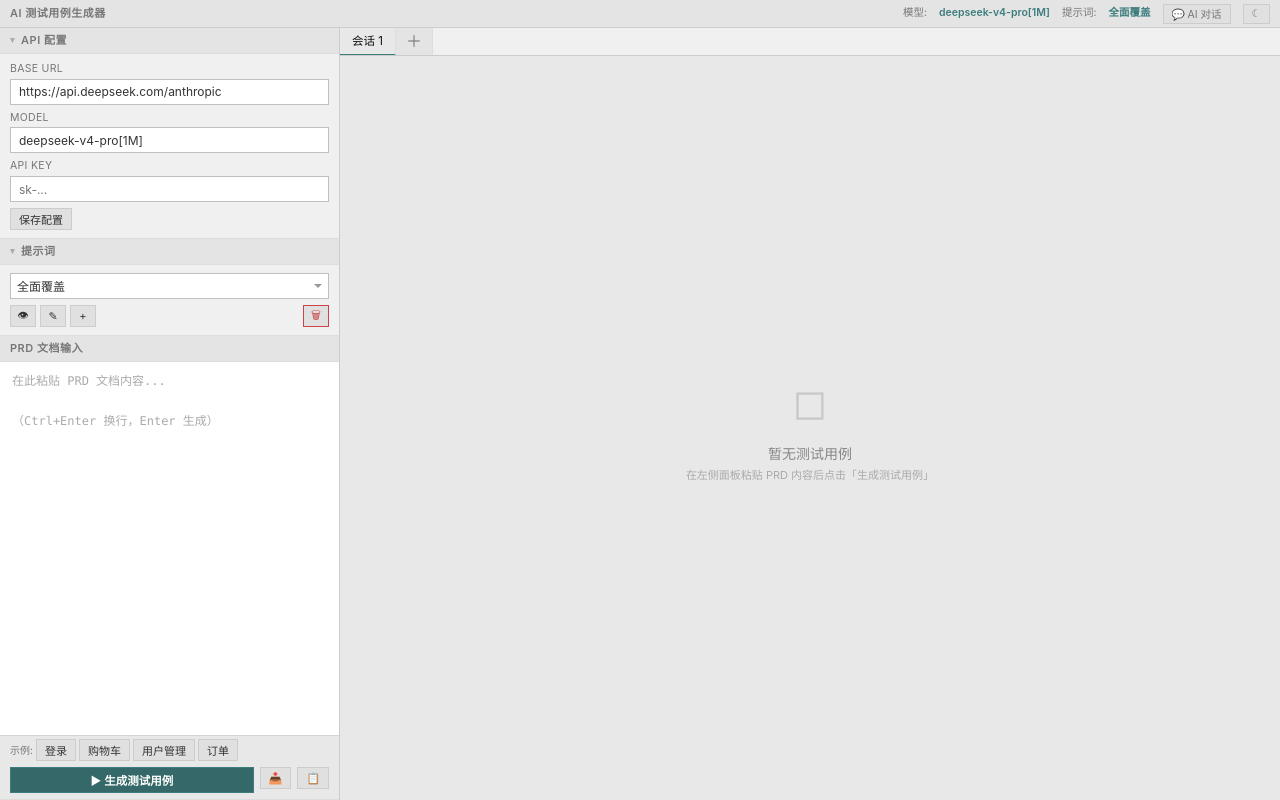
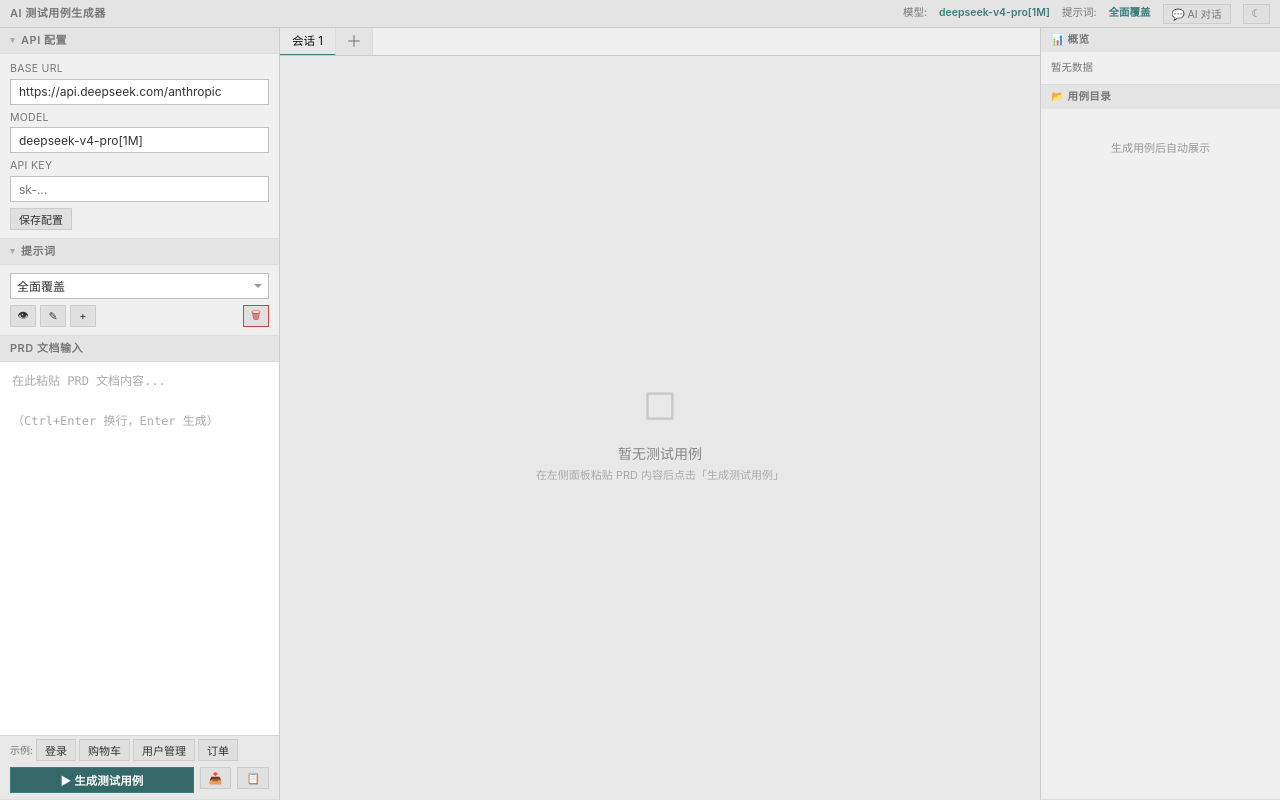
Before and after one commit to Liu-jiahui0303/AiTestCaseGen, a Flask app: page / in a window 1280 px wide. Run offline with Flask 3, Linux system fonts and the light colour scheme.

Commit message:
fix：修复新建会话带入旧上下文 & 新增右侧用例详情面板
  - 修复：新建会话（+）后对话带上个会话上下文 → activeSessionId 持久化到 localStorage
  - 修复：切换/新建会话时流式区域和右侧面板残留旧内容 → 切换到新会话时清空展示区
  - 修复：JSON.stringify 缺闭合括号导致 JS 语法错误 → 补全 }
  - 新增：右侧详情面板（3:5:2 布局），包含用例概览统计、按模块分组目录树、点击查看完整详情
  - 新增：表格行点击高亮联动右侧目录树和详情

```diff
--- a/static/app.js
+++ b/static/app.js
@@ -95,12 +95,17 @@ async function deleteCurrentPrompt(){
 
 // ── 会话管理 ──
 let sessions=[{id:'s1',name:'会话 1',messages:[],testCases:[]}],activeSessionId='s1';
-function loadSessions(){try{const s=localStorage.getItem(STORE_KEY);if(s){const d=JSON.parse(s);if(d.length) sessions=d;}}catch(e){}}
-function saveSessions(){localStorage.setItem(STORE_KEY,JSON.stringify(sessions));}
+function loadSessions(){try{const s=localStorage.getItem(STORE_KEY);if(s){const d=JSON.parse(s);if(d.length){sessions=d;const aid=localStorage.getItem('tcgen_active_sid');if(aid&&sessions.find(s=>s.id===aid))activeSessionId=aid;else activeSessionId=sessions[0].id;}}}catch(e){}}
+function saveSessions(){localStorage.setItem(STORE_KEY,JSON.stringify(sessions));localStorage.setItem('tcgen_active_sid',activeSessionId);}
 function getSession(){return sessions.find(s=>s.id===activeSessionId)||sessions[0];}
 function switchSession(sid){
-  activeSessionId=sid;const s=getSession();
+  activeSessionId=sid;const s=getSession();saveSessions();
   document.querySelectorAll('.session-tab').forEach(t=>t.classList.toggle('active',t.dataset.sid===sid));
+  // 清空流式区域，切到当前会话的状态
+  document.getElementById('streamArea').innerHTML='';document.getElementById('streamArea').style.display='none';
+  document.getElementById('rpTree').innerHTML='<div class="rp-empty">生成用例后自动展示</div>';
+  document.getElementById('rpStats').textContent='暂无数据';
+  document.getElementById('rpDetailSection').style.display='none';
   if(s.testCases.length){
     hideEmpty();document.getElementById('resultCard').style.display='flex';
     renderTable(s.testCases);renderStats(s.testCases,null);
@@ -275,7 +280,7 @@ async function sendChat(){
 }
 
 // ── 表格渲染 ──
-function renderTable(cases){document.getElementById('tableBody').innerHTML=cases.map(tc=>`<tr><td><code>${esc(tc.id)}</code></td><td>${esc(tc.module)}</td><td><strong>${esc(tc.title)}</strong></td><td>${esc(tc.precondition)}</td><td style="white-space:pre-wrap">${esc(tc.steps)}</td><td style="white-space:pre-wrap">${esc(tc.expected)}</td><td><span class="tag tag-type">${esc(tc.type)}</span></td><td><span class="tag ${priTag(tc.priority)}">${esc(tc.priority)}</span></td></tr>`).join('');}
+function renderTable(cases){document.getElementById('tableBody').innerHTML=cases.map((tc,i)=>`<tr onclick="selectCase(${i})" style="cursor:pointer;"><td><code>${esc(tc.id)}</code></td><td>${esc(tc.module)}</td><td><strong>${esc(tc.title)}</strong></td><td>${esc(tc.precondition)}</td><td style="white-space:pre-wrap">${esc(tc.steps)}</td><td style="white-space:pre-wrap">${esc(tc.expected)}</td><td><span class="tag tag-type">${esc(tc.type)}</span></td><td><span class="tag ${priTag(tc.priority)}">${esc(tc.priority)}</span></td></tr>`).join('');buildRightPanel(cases);}
 function priTag(p){if(p==='高')return'tag-high';if(p==='中')return'tag-mid';return'tag-low';}
 function renderStats(cases,usage){
   const bp={},bt={};cases.forEach(tc=>{bp[tc.priority]=(bp[tc.priority]||0)+1;bt[tc.type]=(bt[tc.type]||0)+1;});
@@ -306,6 +311,44 @@ async function copyJSON(){
 const DEMO_TEMPLATES={login:'## 登录功能需求\n\n### 功能概述\n用户通过账号密码登录系统，支持记住密码和忘记密码功能。\n\n### 详细需求\n1. 登录页面包含：账号输入框、密码输入框、记住密码复选框、登录按钮、忘记密码链接\n2. 账号支持手机号（11位）或邮箱格式\n3. 密码要求6-20位，支持字母数字和特殊字符\n4. 连续输错5次密码后账号锁定30分钟\n5. 登录成功后跳转到首页\n6. 勾选"记住密码"后7天内免登录\n7. 点击"忘记密码"跳转到密码重置页面\n\n### 界面要求\n- 登录表单居中显示\n- 输入框下方显示格式校验提示\n- 登录失败时显示错误信息',shopcart:'## 购物车功能需求\n\n### 功能概述\n用户可以将商品加入购物车，支持修改数量、删除、全选、结算等操作。\n\n### 详细需求\n1. 商品详情页点击"加入购物车"，加入成功提示\n2. 购物车页面展示：商品图片、名称、单价、数量（可加减）、小计、全选复选框\n3. 数量最少1，最多为库存量，加减按钮做上下限控制\n4. 支持单个删除和批量删除选中商品\n5. 全选/取消全选，显示已选商品总价\n6. 点击"结算"跳转到订单确认页\n7. 未登录时点击加入购物车弹出登录提示\n\n### 边界条件\n- 库存为0时显示"已售罄"\n- 购物车最多50种不同商品',usermgmt:'## 用户管理功能需求\n\n### 功能概述\n管理员对系统用户进行增删改查操作，支持角色分配和状态管理。\n\n### 详细需求\n1. 用户列表页分页展示，每页20条\n2. 列表包含：用户名、手机号、角色、状态、创建时间、操作\n3. 搜索功能：按用户名/手机号模糊搜索\n4. 新增用户：用户名、手机号、密码、角色\n5. 编辑用户：修改角色和状态\n6. 删除用户：二次确认弹窗\n7. 状态切换：启用/禁用\n8. 用户名唯一性校验\n\n### 权限控制\n- 仅管理员可访问\n- 普通用户提示"权限不足"',order:'## 订单管理功能需求\n\n### 功能概述\n用户查看订单列表、详情，支持取消订单、申请退款。\n\n### 详细需求\n1. 订单列表按时间倒序，支持按状态筛选\n2. 每个订单显示：订单号、商品、金额、状态、时间\n3. 点击进入详情，展示完整商品列表、地址、物流\n4. 待付款支持取消和去支付\n5. 待发货支持申请退款\n6. 已发货支持确认收货\n7. 状态流转：待付款→待发货→已发货→已完成\n\n### 异常场景\n- 支付超时30分钟自动取消\n- 库存不足时支付失败并退款'};
 function loadTemplate(k){const t=DEMO_TEMPLATES[k];if(!t)return;document.getElementById('prdInput').value=t;toast('已加载模板');}
 
+// ── 右侧面板 ──
+function buildRightPanel(cases){
+  // 统计
+  const bp={},bt={};cases.forEach(tc=>{bp[tc.priority]=(bp[tc.priority]||0)+1;bt[tc.type]=(bt[tc.type]||0)+1;});
+  let st=`<b>${cases.length}</b> 条用例 · `;
+  Object.entries(bp).forEach(([k,v])=>{st+=`<span style="margin-right:6px;">${k}优先级 <b>${v}</b></span>`;});
+  document.getElementById('rpStats').innerHTML=st;
+
+  // 目录树：按模块分组
+  const byModule={};cases.forEach((tc,i)=>{const m=tc.module||'未分类';if(!byModule[m])byModule[m]=[];byModule[m].push({...tc,_idx:i});});
+  const tree=document.getElementById('rpTree');
+  tree.innerHTML=Object.entries(byModule).map(([mod,list])=>`<div class="rp-module" onclick="toggleModule(this)"><span class="arrow">▶</span> ${escHtml(mod)} (${list.length})</div>${list.map(c=>`<div class="rp-case show" onclick="selectCase(${c._idx})" data-idx="${c._idx}">${escHtml(c.title)}</div>`).join('')}`).join('');
+}
+
+function toggleModule(el){
+  el.classList.toggle('open');
+  let sib=el.nextElementSibling;
+  while(sib&&sib.classList.contains('rp-case')){sib.style.display=el.classList.contains('open')?'block':'none';sib=sib.nextElementSibling;}
+}
+
+function selectCase(idx){
+  // 高亮树节点
+  document.querySelectorAll('.rp-case').forEach(e=>e.classList.toggle('active',parseInt(e.dataset.idx)===idx));
+  // 高亮表格行
+  document.querySelectorAll('#tableBody tr').forEach((tr,i)=>{tr.classList.toggle('selected',i===idx);if(i===idx)tr.scrollIntoView({behavior:'smooth',block:'center'});});
+  // 显示详情
+  const tc=getSession().testCases[idx];if(!tc)return;
+  const sec=document.getElementById('rpDetailSection');sec.style.display='';
+  document.getElementById('rpDetail').innerHTML=`
+    <div class="rp-detail-label">编号</div><div class="rp-detail-value">${escHtml(tc.id)}</div>
+    <div class="rp-detail-label">标题</div><div class="rp-detail-value">${escHtml(tc.title)}</div>
+    <div class="rp-detail-label">模块</div><div class="rp-detail-value">${escHtml(tc.module)}</div>
+    <div class="rp-detail-label">类型 / 优先级</div><div class="rp-detail-value">${escHtml(tc.type)} · <span class="tag ${priTag(tc.priority)}">${escHtml(tc.priority)}</span></div>
+    <div class="rp-detail-label">前置条件</div><div class="rp-detail-value">${escHtml(tc.precondition)}</div>
+    <div class="rp-detail-label">测试步骤</div><div class="rp-detail-value">${escHtml(tc.steps)}</div>
+    <div class="rp-detail-label">预期结果</div><div class="rp-detail-value">${escHtml(tc.expected)}</div>`;
+}
+
 // ── 前端日志（上报到后端） ──
 function flog(level,msg){
   console.log('[frontend]',msg);
--- a/static/style.css
+++ b/static/style.css
@@ -39,7 +39,25 @@
   .theme-btn{height:20px;padding:0 8px;background:var(--btn-bg);border:1px solid var(--border);color:var(--text-dim);font-size:10.5px;cursor:pointer;font-family:inherit;}
   .theme-btn:hover{color:var(--text);border-color:var(--input-focus);}
   .workspace{display:flex;height:calc(100vh - 28px);}
-  .sidebar{width:340px;min-width:340px;background:var(--panel-bg);border-right:1px solid var(--sidebar-border);display:flex;flex-direction:column;overflow-y:auto;}
+  .sidebar{width:280px;min-width:280px;background:var(--panel-bg);border-right:1px solid var(--sidebar-border);display:flex;flex-direction:column;overflow-y:auto;}
+  .main-content{flex:1;display:flex;flex-direction:column;min-width:0;overflow:hidden;}
+  .right-panel{width:240px;min-width:240px;background:var(--panel-bg);border-left:1px solid var(--sidebar-border);display:flex;flex-direction:column;overflow-y:auto;font-size:11px;}
+  .rp-section{border-bottom:1px solid var(--section-border);}
+  .rp-section-header{height:24px;background:var(--panel-header);padding:0 10px;display:flex;align-items:center;font-size:10.5px;font-weight:600;color:var(--section-header-text);text-transform:uppercase;letter-spacing:.4px;}
+  .rp-tree{padding:2px 0;max-height:300px;overflow-y:auto;}
+  .rp-module{padding:3px 10px;cursor:pointer;user-select:none;display:flex;align-items:center;gap:4px;color:var(--text-dim);font-size:11px;}
+  .rp-module:hover{color:var(--text);background:var(--btn-hover);}
+  .rp-module .arrow{font-size:8px;width:12px;text-align:center;transition:transform .15s;}
+  .rp-module.open .arrow{transform:rotate(90deg);}
+  .rp-case{padding:2px 10px 2px 28px;cursor:pointer;font-size:10.5px;color:var(--text-dim);white-space:nowrap;overflow:hidden;text-overflow:ellipsis;display:none;}
+  .rp-module.open+.rp-case,.rp-module.open~.rp-case{display:block;} /* won't work, need JS */
+  .rp-case.show{display:block;}
+  .rp-case:hover{color:var(--text-bright);background:var(--btn-hover);}
+  .rp-case.active{color:var(--accent);font-weight:600;}
+  .rp-detail{padding:8px 10px;font-size:10.5px;line-height:1.55;color:var(--text-dim);}
+  .rp-detail-label{font-size:9px;font-weight:600;color:var(--text-dim);text-transform:uppercase;letter-spacing:.3px;margin-top:6px;margin-bottom:1px;}
+  .rp-detail-value{color:var(--text);white-space:pre-wrap;font-size:11px;}
+  .rp-empty{padding:30px 10px;text-align:center;color:var(--empty-color);font-size:11px;}
   .sidebar-section{border-bottom:1px solid var(--section-border);}
   .section-header{height:26px;background:var(--panel-header);padding:0 10px;display:flex;align-items:center;font-size:11px;font-weight:600;color:var(--section-header-text);text-transform:uppercase;letter-spacing:.5px;border-bottom:1px solid var(--section-border);cursor:pointer;user-select:none;}
   .section-header::before{content:'▾';margin-right:6px;font-size:9px;color:var(--section-chevron);}
@@ -68,7 +86,6 @@
   .btn-danger{border-color:var(--danger);color:var(--danger);}
   .btn-danger:hover{background:var(--danger-bg);}
   .btn-sm{height:22px;padding:0 8px;font-size:11px;}
-  .main-content{flex:1;display:flex;flex-direction:column;min-width:0;overflow:hidden;}
   .tab-bar{height:28px;background:var(--panel-bg);border-bottom:1px solid var(--sidebar-border);display:flex;align-items:stretch;padding:0;overflow-x:auto;}
   .tab-bar::-webkit-scrollbar{height:3px;}
   .session-tab{padding:0 12px;display:flex;align-items:center;font-size:11.5px;color:var(--text-dim);border-right:1px solid var(--section-border);cursor:pointer;white-space:nowrap;min-width:0;background:var(--panel-header);gap:4px;}
@@ -92,6 +109,9 @@
   tbody tr:nth-child(even){background:var(--table-alt);}
   tbody tr:hover{background:var(--table-hover);color:var(--text-bright);}
   tbody tr:hover td{color:var(--text);}
+  tbody tr.selected{background:var(--accent-dim);color:#fff;}
+  tbody tr.selected td{color:#fff;}
+  tbody tr.selected td code{background:rgba(255,255,255,.15);color:#fff;}
   td code{font-family:"Cascadia Code","JetBrains Mono","Fira Code","Consolas",monospace;font-size:11px;background:var(--code-bg);padding:1px 6px;color:var(--code-color);}
   .tag{display:inline-block;padding:1px 7px;font-size:10.5px;font-weight:600;letter-spacing:.2px;}
   .tag-high{background:var(--danger-bg);color:var(--danger-text);border:1px solid var(--danger-border);}
--- a/templates/index.html
+++ b/templates/index.html
@@ -83,6 +83,24 @@
       </div>
     </div>
   </div>
+
+  <!-- ═══ 右侧详情面板 ═══ -->
+  <div class="right-panel" id="rightPanel">
+    <div class="rp-section">
+      <div class="rp-section-header">📊 概览</div>
+      <div class="rp-detail" id="rpStats">暂无数据</div>
+    </div>
+    <div class="rp-section" style="flex:1;display:flex;flex-direction:column;">
+      <div class="rp-section-header">📂 用例目录</div>
+      <div class="rp-tree" id="rpTree">
+        <div class="rp-empty">生成用例后自动展示</div>
+      </div>
+    </div>
+    <div class="rp-section" id="rpDetailSection" style="display:none;">
+      <div class="rp-section-header">📋 用例详情</div>
+      <div class="rp-detail" id="rpDetail"></div>
+    </div>
+  </div>
 </div>
 
 <!-- 提示词编辑模态框 -->
```
